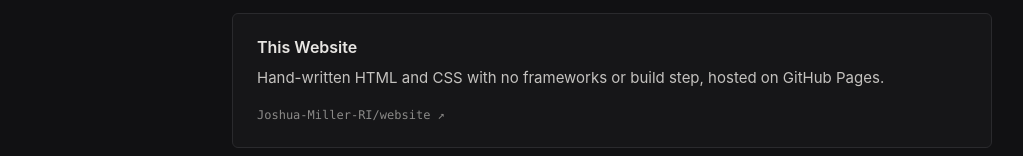
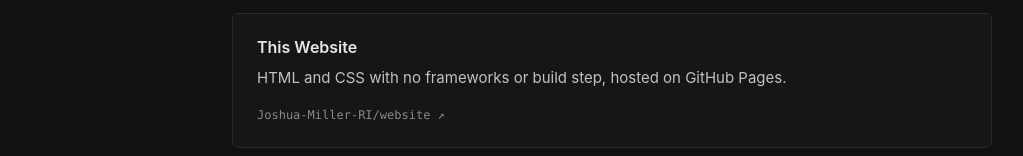
Before and after one commit to Joshua-Miller-RI/Joshua-Miller-RI.github.io, a plain HTML site: page index.html in a window 1280 px wide. Shown: the part 866-1022 px from the top of the page, without its empty margins (128-1151 px from the left). Drawn offline with Linux system fonts and the light colour scheme.

Commit message:
rewording

```diff
--- a/index.html
+++ b/index.html
@@ -76,7 +76,7 @@
           <div class="project-head">
             <h3>This Website</h3>
           </div>
-          <p>Hand-written HTML and CSS with no frameworks or build step, hosted on GitHub Pages.</p>
+          <p>HTML and CSS with no frameworks or build step, hosted on GitHub Pages.</p>
           <span class="repo">Joshua-Miller-RI/website</span>
         </a>
       </div>
```
